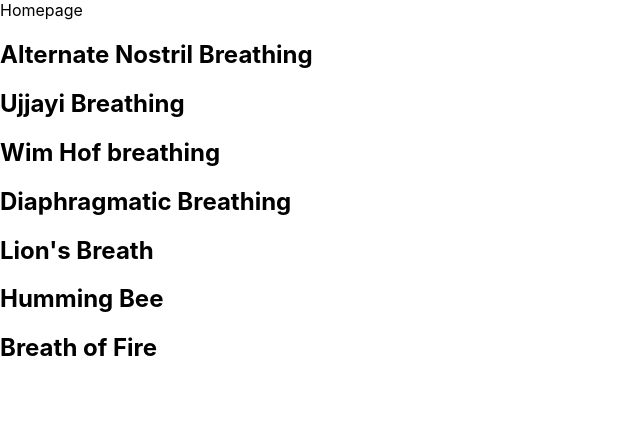
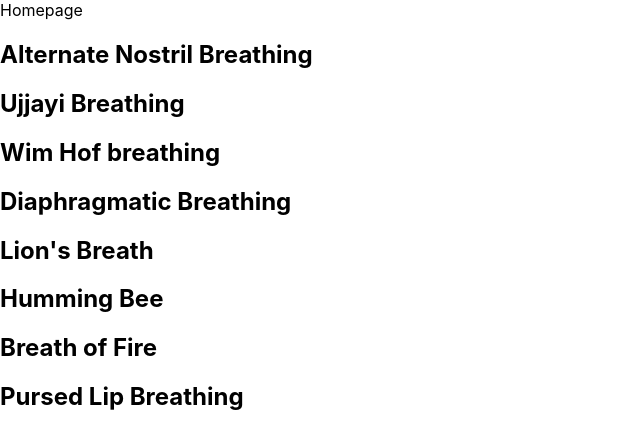
Before and after one commit to vmar13/unwind-frontend, a React (Create React App) app: page / in a window 1280 px wide. Shown: the top 448 px of the page, without its empty margins (0-640 px from the left). Built offline with nearby package versions, Linux system fonts and the light colour scheme.

Commit message:
created pursed lip component

```diff
--- a/src/App.js
+++ b/src/App.js
@@ -7,6 +7,7 @@ import Diaphragmatic from './Diaphragmatic'
 import LionsBreath from './LionsBreath'
 import HummingBee from './HummingBee';
 import BreathOfFire from './BreathOfFire';
+import PursedLip from './PursedLip';
 
 class App extends React.Component {
 
@@ -24,6 +25,7 @@ render () {
     <LionsBreath />
     <HummingBee />
     <BreathOfFire />
+    <PursedLip />
     </>
   )
 }
--- /dev/null
+++ b/src/PursedLip.js
@@ -0,0 +1,11 @@
+import React from 'react'
+
+class PursedLip extends React.Component {
+    render () {
+        return(
+            <h2>Pursed Lip Breathing</h2>
+        )
+    }
+}
+
+export default PursedLip
```
